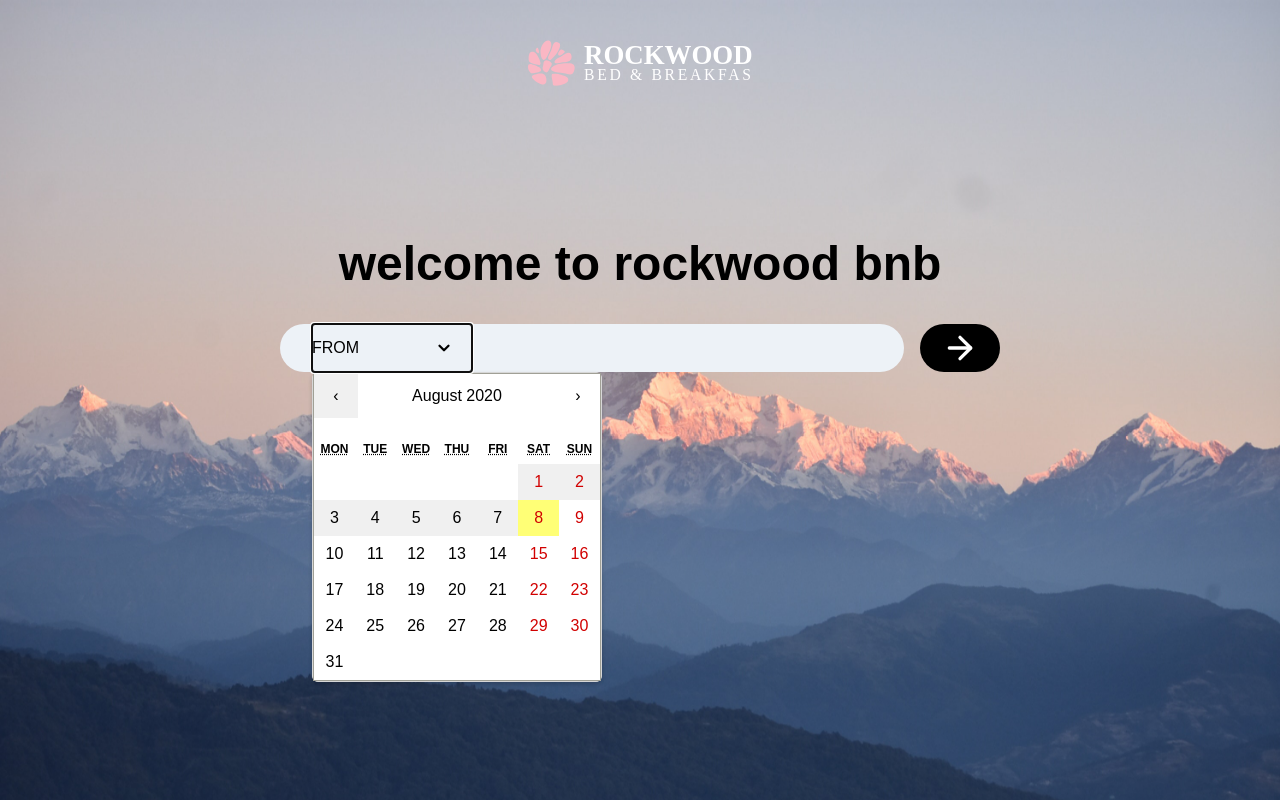
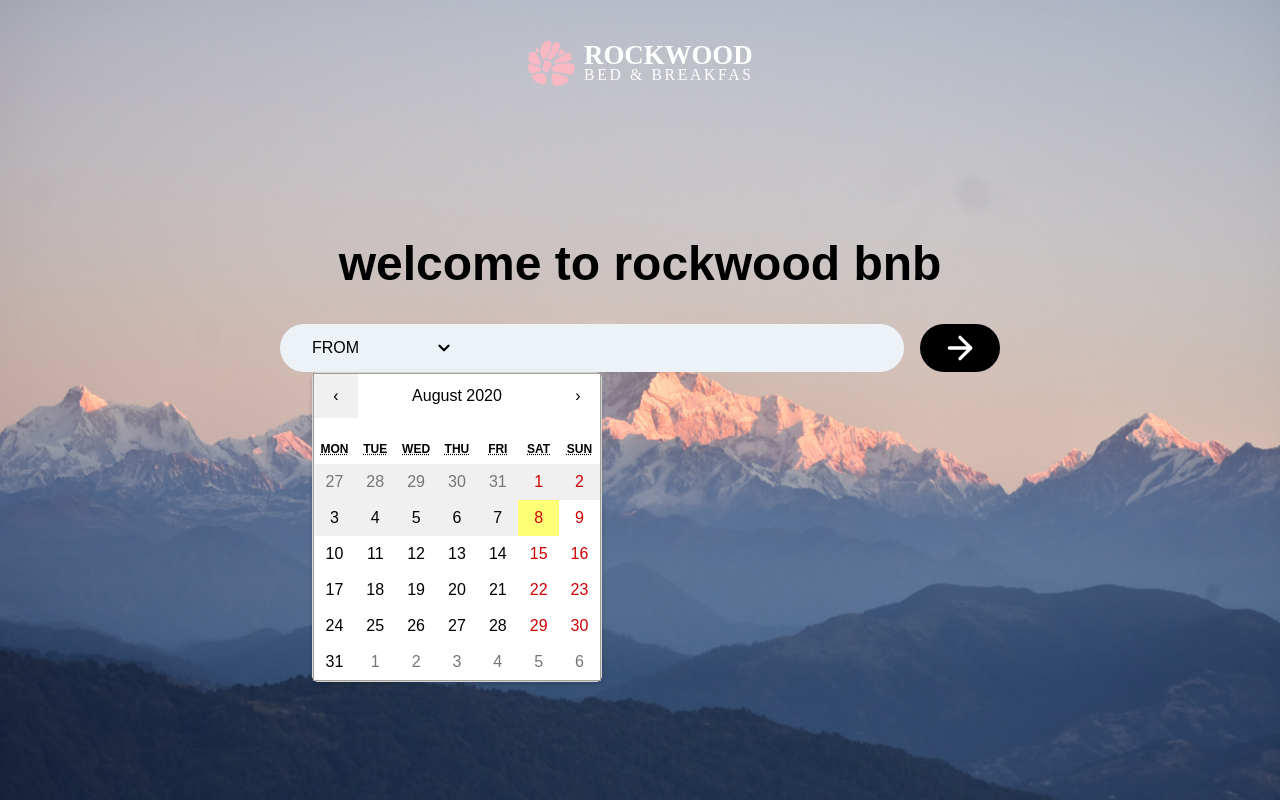
Before and after one commit to yohanelly95/RockwoodBNB, a Next.js app: page / in a window 1280 px wide. Both pictures are taken after a click on the button "FROM". Built offline with nearby package versions, Linux system fonts and the light colour scheme.

Commit message:
general fixes || blocker found

```diff
--- a/components/calendar.js
+++ b/components/calendar.js
@@ -1,30 +1,33 @@
-import { useState, useEffect, useRef } from "react";
-import Calendar from "react-calendar";
-import moment from "moment";
+import { useState, useEffect, useRef } from 'react';
+import Calendar from 'react-calendar';
+import moment from 'moment';
 
 const CalendarComponent = (props) => {
-  const [fromDate, setFromDate] = useState("");
+
+    const [fromDate, setFromDate] = useState('');
+
 
     useEffect(() => {
         const { getCalendarDate } = props;
-    const showSelectedFromDate =
-      fromDate === "" ? "" : moment(fromDate).format("DD/MM/YYYY");
+        const showSelectedFromDate = fromDate === '' ? "" : moment(fromDate).format('DD/MM/YYYY');
         getCalendarDate(showSelectedFromDate);
     }, [fromDate]);
 
-  return (
+
+
+    return(
         <React.Fragment>
             <Calendar
                 onChange={setFromDate}
                 value={fromDate}
                 minDate={new Date()}
-        showNeighboringMonth={false}
+                showNeighboringMonth={true}
                 maxDetail="month"
                 next2Label={null}
                 prev2Label={null}
             />
         </React.Fragment>
-  );
-};
+    )
+}
 
 export default CalendarComponent;
--- a/components/common/TripSelector.js
+++ b/components/common/TripSelector.js
@@ -4,26 +4,22 @@ import CalendarComponent from '../calendar';
 import Popover from './Popover';
 
 export default function TripSelector() {
-  const [openCalendar, setOpenCalendar] = useState(false);
   const [showSelectedFromDate, setShowSelectedFromDate] = useState("");
   const [isPopoverOpen, setIsPopoverOpen] = useState(false);
-
-  const toggleCalendar = () => {
-    setOpenCalendar((openCalendar) => !openCalendar);
-  };
 
   const togglePopOver = (event) => {
     setIsPopoverOpen((isPopoverOpen) => !isPopoverOpen);
   };
 
   const getCalendarDate = (value) => {
-    console.log(value);
     setShowSelectedFromDate(value);
   };
+
   return (
     <div className="">
       <div className="flex justify-center items-center">
-        <div className="w-1/2 h-12 px-8 bg-gray-200 rounded-full">
+        <div className="w-1/2 h-12 px-8 bg-gray-200 rounded-full flex-row flex">
+          <div className="flex flex-col w-40">
             <button
               className="btn-date dropdown relative"
               onClick={togglePopOver}
@@ -41,6 +37,25 @@ export default function TripSelector() {
               </Popover>
             )}
           </div>
+          {/* <div className="flex flex-col w-40">
+            <button
+              className="btn-date dropdown relative"
+              onClick={togglePopOver}
+            >
+              { showSelectedFromDate ? showSelectedFromDate : "To" }
+            </button>
+            {isPopoverOpen && (
+              <Popover
+                popoverSrcClassNames={["btn-date"]}
+                className="date-dropdown"
+                togglePopOver={togglePopOver}
+                isPopoverOpen={isPopoverOpen}
+              >
+                <CalendarComponent getCalendarDate={getCalendarDate} />
+              </Popover>
+            )}
+          </div> */}
+        </div>
         <Link href="/rooms">
           <a className="bg-black py-2 px-6 rounded-full ml-4">
             <img
--- a/styles/tailwind/base.css
+++ b/styles/tailwind/base.css
@@ -32,6 +32,10 @@ p {
   @apply py-3 w-40 uppercase text-left;
 }
 
+.btn-date:focus{
+  @apply outline-none
+}
+
 .dropdown::after {
   content: '';
   background-image: url('../../public/assets/icons/chevron-down.svg');
@@ -41,6 +45,7 @@ p {
   background-size: contain;
   right: 16px;
 }
+
 
 /* Layout */
 
```
Lines whose indentation alone changed are shown as unchanged.
